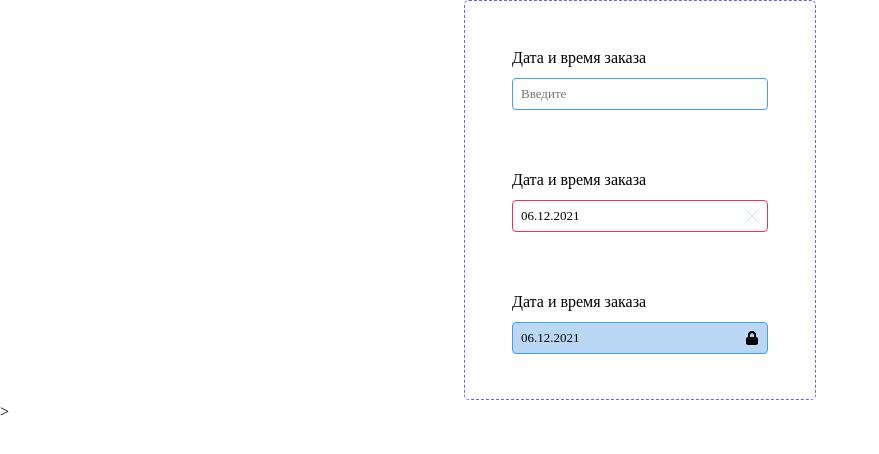
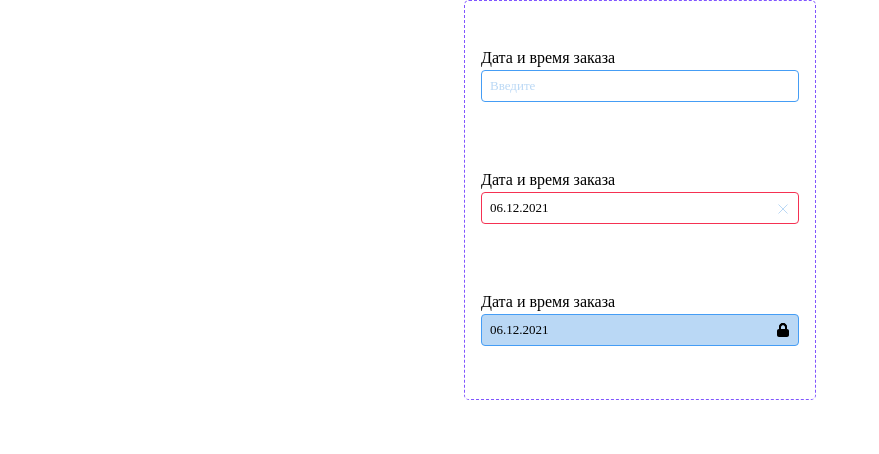
Before and after one commit to dlinev/admin-panel-makeup, a plain HTML site: page index.html in a window 1280 px wide. Shown: the whole page, without its empty margins (0-879 px from the left). Drawn offline with Linux system fonts and the light colour scheme.

Commit message:
Update index+input by remarks

```diff
--- a/blocks/input.css
+++ b/blocks/input.css
@@ -3,6 +3,7 @@
   --input-color-font-default: #000;
   --input-color-border-default: #459df5;
   --input-color-border-error: #f53152;
+  --input-color-placeholder: #bad8f5;
   --input-background-color-lock: #bad8f5;
 }
 .body {
@@ -19,7 +20,6 @@
   display: flex;
   flex-direction: column;
   justify-content: space-around;
-  align-items: center;
 }
 .input__label {
   display: block;
@@ -29,17 +29,26 @@
   position: relative;
 }
 .input-block__item {
-  width: 256px;
+  width: 100%;
   height: 2rem;
   border: 1px solid var(--input-color-border-default);
   color: var(--input-color-font-default);
   border-radius: 4px;
   padding: 0.5rem 1.5rem 0.5rem 0.5rem;
   font-size: 13px;
-  outline-width: 0;
 }
-.input-block__img {
-  /* */
+.input-button {
+  width: 1rem;
+  height: 1rem;
+  position: absolute;
+  top: 0.5rem;
+  right: 0.5rem;
+  padding: 0;
+  border: none;
+  background: none;
+}
+.input-button__img {
+  position: relative;
 }
 .input-block__img {
   width: 1rem;
@@ -48,6 +57,9 @@
   top: 0.5rem;
   right: 0.5rem;
 }
+.input-block__item::placeholder {
+  color: var(--input-color-placeholder);
+}
 .input-block__item-error {
   border: 1px solid var(--input-color-border-error);
 }
--- a/index.html
+++ b/index.html
@@ -11,31 +11,33 @@
 
 <body>
 
-
     <div class="frame">
         <div class="input">
-        <div class="input__label" onclick="setFocus(1)">Дата и время заказа</div>
+            <label class="input__label">Дата и время заказа
                 <div class="input-block">
-            <input class="input-block__item" id="block-1" type="text" placeholder="Введите"></input>
+                    <input class="input-block__item" type="datetime" placeholder="Введите"></input>
                 </div>
+            </label>
         </div>
+
         <div class="input">
-        <div class="input__label" onclick="setFocus(2)">Дата и время заказа</div>
+            <label class="input__label">Дата и время заказа
                 <div class="input-block">
-            <input class="input-block__item input-block__item-error" id="block-2" type="datetime" placeholder="Введите" value="06.12.2021"></input>
-            <a class="input-block__ref" href="#">
-                <svg class="input-block__img" viewBox="0 0 16 16" fill="none" stroke="#BAD8F5">
+                    <input class="input-block__item input-block__item-error" type="datetime" placeholder="Введите" value="06.12.2021"></input>
+                    <button class="input-button">
+                        <svg class="input-button__img" viewBox="0 0 16 16" fill="none" stroke="#BAD8F5">
                             <path   d="M12.5 3.5L3.5 12.5M3.5 3.5L12.5 12.5"
                                     fill="none"/>
                         </svg>
                     </a>
                 </div>
+            </label>
         </div>
+
         <div class="input">
-        <div class="input__label" onclick="setFocus(3)">Дата и время заказа</div>
+            <label class="input__label">Дата и время заказа
                 <div class="input-block">
-        <input class="input-block__item input-block__item-lock" id="block-3" type="datetime" placeholder="Введите" value="06.12.2021"></input>
-        <a class="input-block__ref" href="#">
+                    <input class="input-block__item input-block__item-lock" type="datetime" disabled="true" placeholder="Введите" value="06.12.2021"></input>
                     <svg class="input-block__img" viewBox="0 0 16 16" fill="#000" stroke="none">
                         <path   fill-rule="evenodd"
                                 clip-rule="evenodd"
@@ -46,17 +48,10 @@
                                 stroke="none"
                         />
                     </svg>
-        </a>
                 </div>
-        </div>
+            </label>
         </div>
     </div>
 
-<script>
-    function setFocus(num) {
-        document.getElementById('block-'+num).focus();
-    }
-  </script>>
-
 </body>
 </html>
```
Lines whose indentation alone changed are shown as unchanged.
